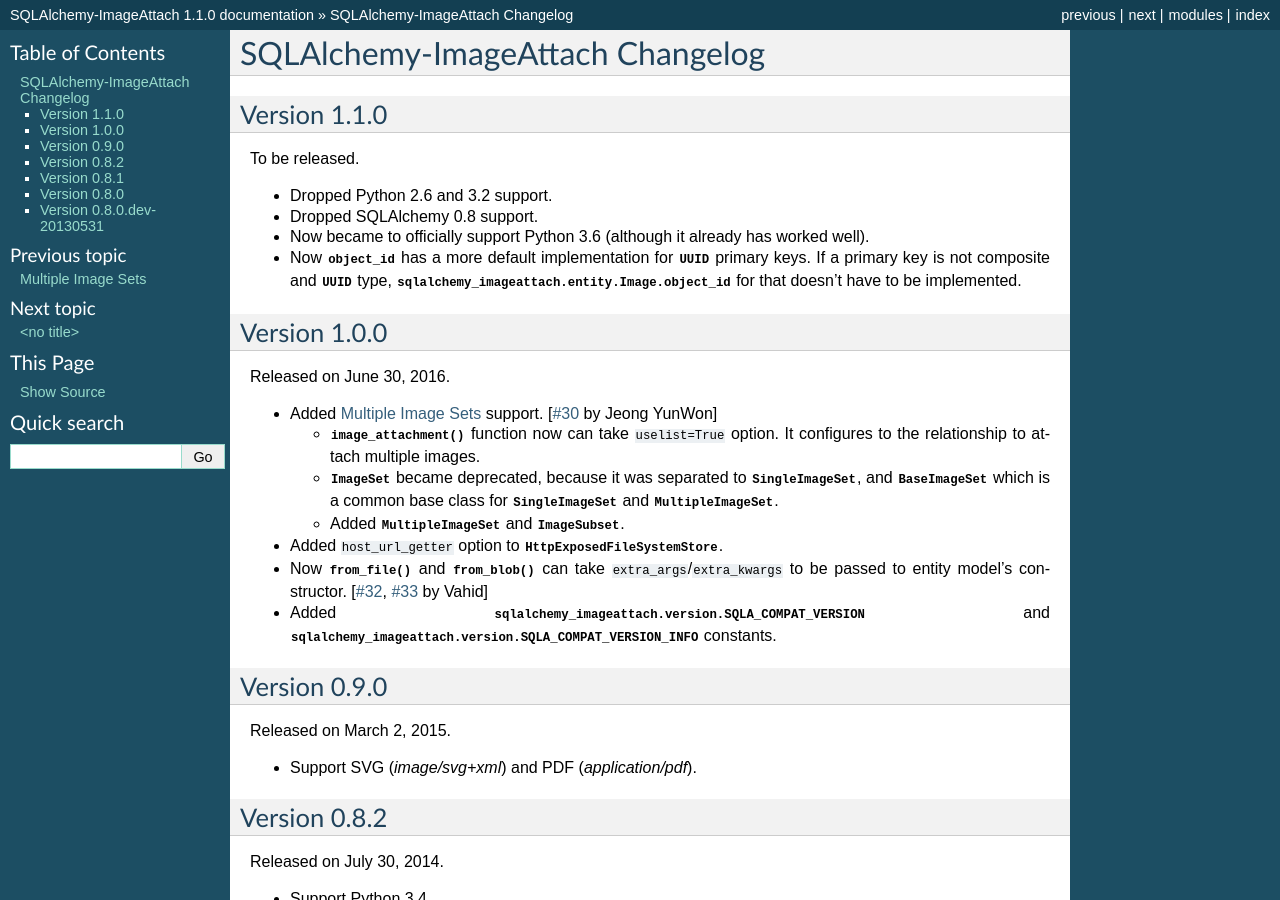
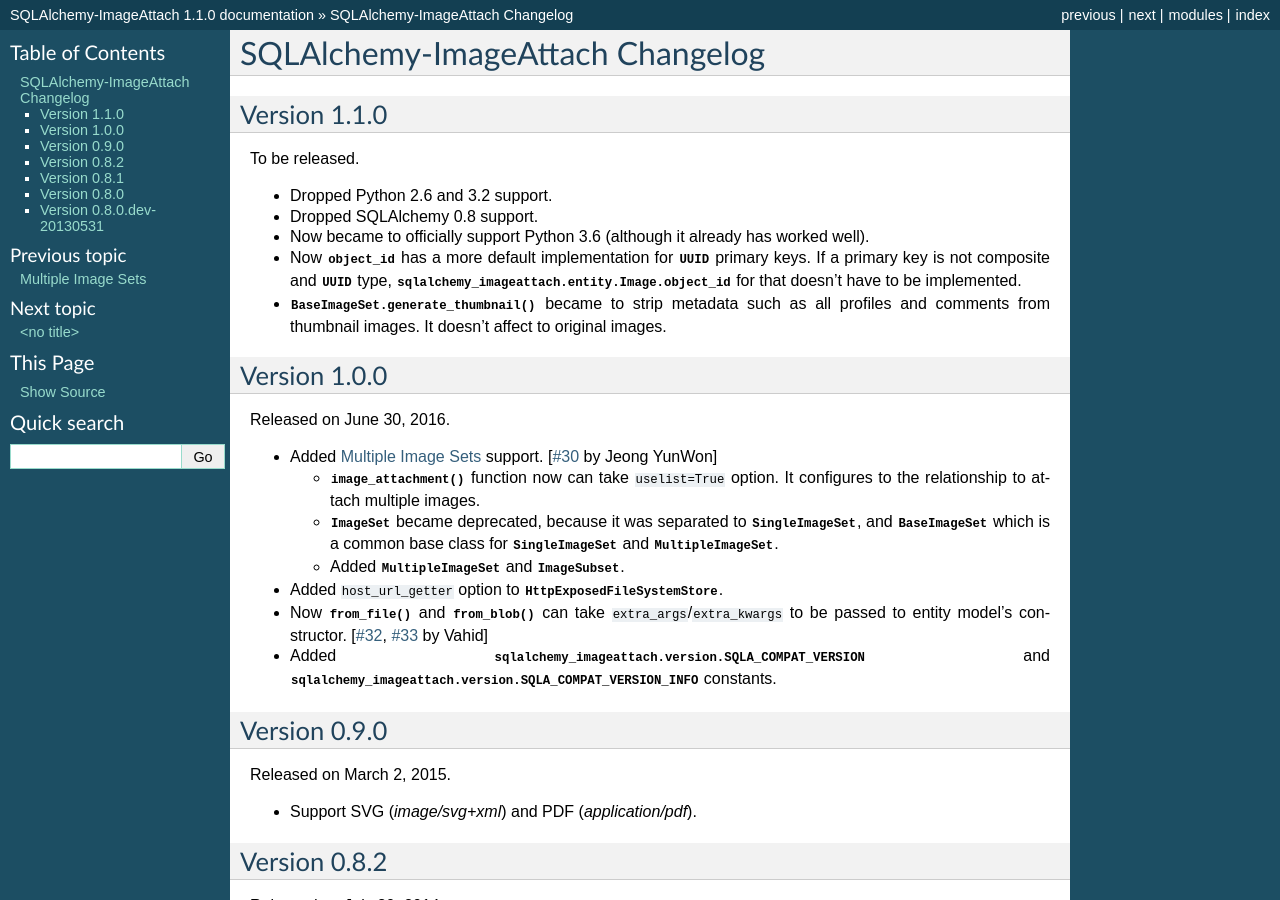
Before and after one commit to dahlia/sqlalchemy-imageattach, a Sphinx documentation site: the page built from docs/changes.rst, in a window 1280 px wide and 900 px high. Built offline with Sphinx 7.4.7, drawn with Linux system fonts in a browser that asks for light colours.

Commit message:
Strip metadata from thumbnail images

```diff
--- a/docs/changes.rst
+++ b/docs/changes.rst
@@ -15,6 +15,9 @@
   If a primary key is not composite and :class:`~uuid.UUID` type,
   :attr:`sqlalchemy_imageattach.entity.Image.object_id` for that doesn't have to
   be implemented.
+- :meth:`BaseImageSet.generate_thumbnail()` became to strip metadata such as
+  all profiles and comments from thumbnail images.  It doesn't affect to
+  original images.
 
 
 Version 1.0.0
```
Also changed, not shown: 1 other file.
